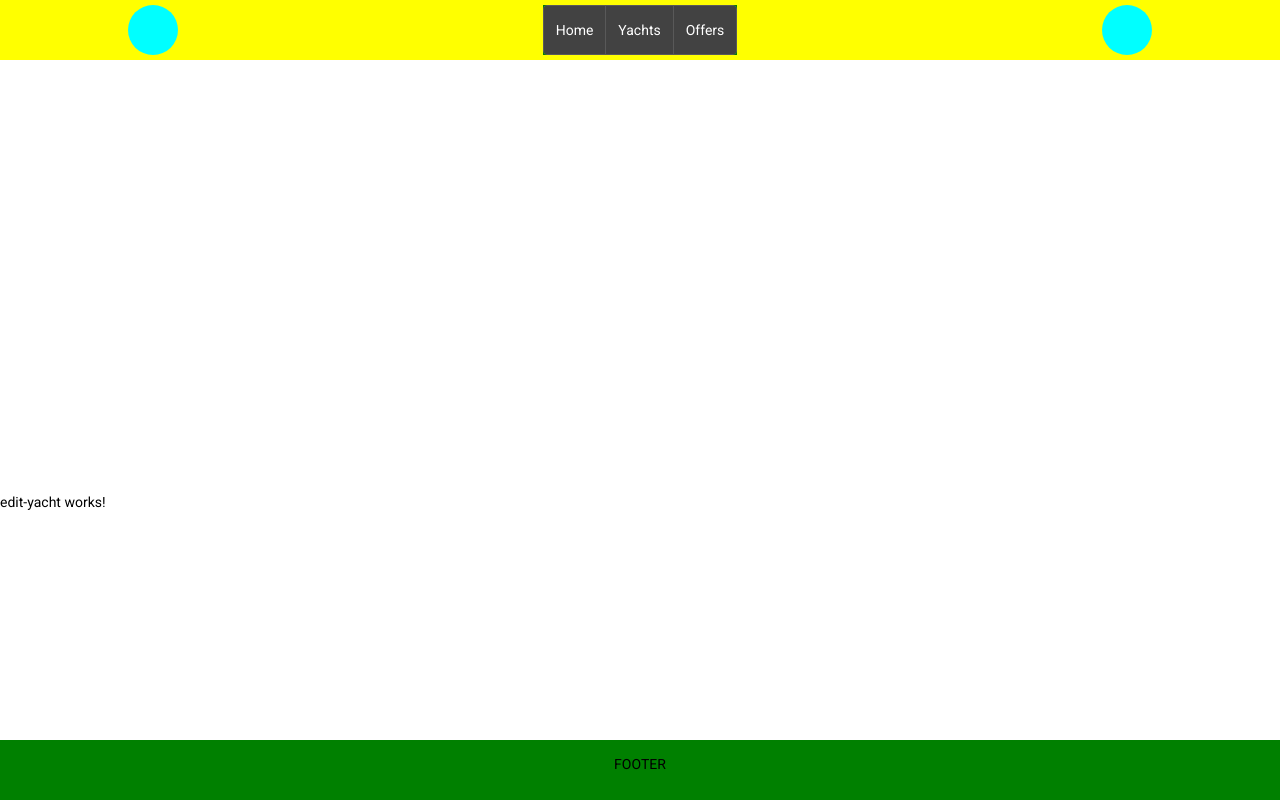
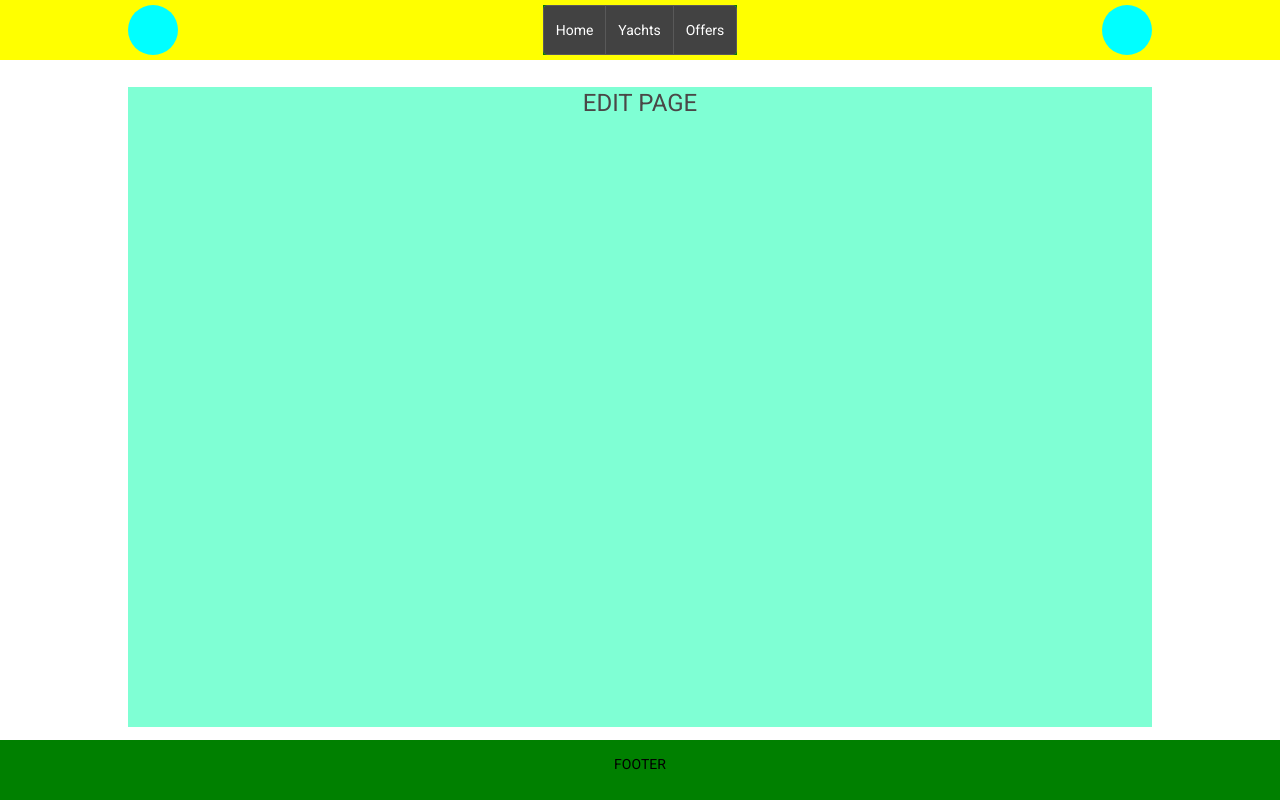
Before and after one commit to cavaglieridomenico/ng-comm-app, an Angular app: page /edit in a window 1280 px wide. Built offline with nearby package versions, Linux system fonts and the light colour scheme.

Commit message:
[FEAT] Setup edit routing

```diff
--- a/src/app/app-routing.module.ts
+++ b/src/app/app-routing.module.ts
@@ -3,6 +3,7 @@ import { RouterModule, Routes } from '@angular/router';
 import { EditYachtComponent } from './edit-yacht/edit-yacht.component';
 import { HomePageComponent } from './home-page/home-page.component';
 import { OffersComponent } from './offers/offers.component';
+import { YachtFormComponent } from './yacht-form/yacht-form.component';
 import { YachtComponent } from './yacht/yacht.component';
 
 const routes: Routes = [
@@ -21,6 +22,7 @@ const routes: Routes = [
   {
     path: 'edit',
     component: EditYachtComponent,
+    children: [{ path: ':id', component: YachtFormComponent }],
   },
 ];
 
--- a/src/app/app.module.ts
+++ b/src/app/app.module.ts
@@ -13,6 +13,7 @@ import { YachtComponent } from './yacht/yacht.component';
 import { OffersComponent } from './offers/offers.component';
 import { EditYachtComponent } from './edit-yacht/edit-yacht.component';
 import { FooterComponent } from './footer/footer.component';
+import { YachtFormComponent } from './yacht-form/yacht-form.component';
 
 @NgModule({
   declarations: [
@@ -24,6 +25,7 @@ import { FooterComponent } from './footer/footer.component';
     OffersComponent,
     EditYachtComponent,
     FooterComponent,
+    YachtFormComponent,
   ],
   imports: [
     BrowserModule,
--- a/src/app/edit-yacht/edit-yacht.component.html
+++ b/src/app/edit-yacht/edit-yacht.component.html
@@ -1 +1,7 @@
-<p>edit-yacht works!</p>
+<div class="container">
+  <main class="flex-column align-center">
+    <h1 class="title">EDIT PAGE</h1>
+    <section></section>
+    <router-outlet></router-outlet>
+  </main>
+</div>
--- /dev/null
+++ b/src/app/yacht-form/yacht-form.component.html
@@ -0,0 +1 @@
+FORM
--- /dev/null
+++ b/src/app/yacht-form/yacht-form.component.ts
@@ -0,0 +1,15 @@
+import { Component, OnInit } from '@angular/core';
+
+@Component({
+  selector: 'app-yacht-form',
+  templateUrl: './yacht-form.component.html',
+  styleUrls: ['./yacht-form.component.css']
+})
+export class YachtFormComponent implements OnInit {
+
+  constructor() { }
+
+  ngOnInit(): void {
+  }
+
+}
--- a/src/app/yacht/yacht.component.html
+++ b/src/app/yacht/yacht.component.html
@@ -23,7 +23,9 @@
           <div *ngIf="false">
             <button mat-button color="accent">EDIT</button>
           </div>
-          <!-- <button mat-button>SHARE</button> -->
+          <a [routerLink]="['/edit', yacht.id]">
+            <button mat-button>EDIT</button>
+          </a>
         </mat-card-actions>
         <mat-card-footer>
           <mat-progress-bar mode="indeterminate"></mat-progress-bar>
```
Also changed, not shown: src/app/yacht-form/yacht-form.component.css (added), 1 other file (tests, documents, lock files or other folders).
